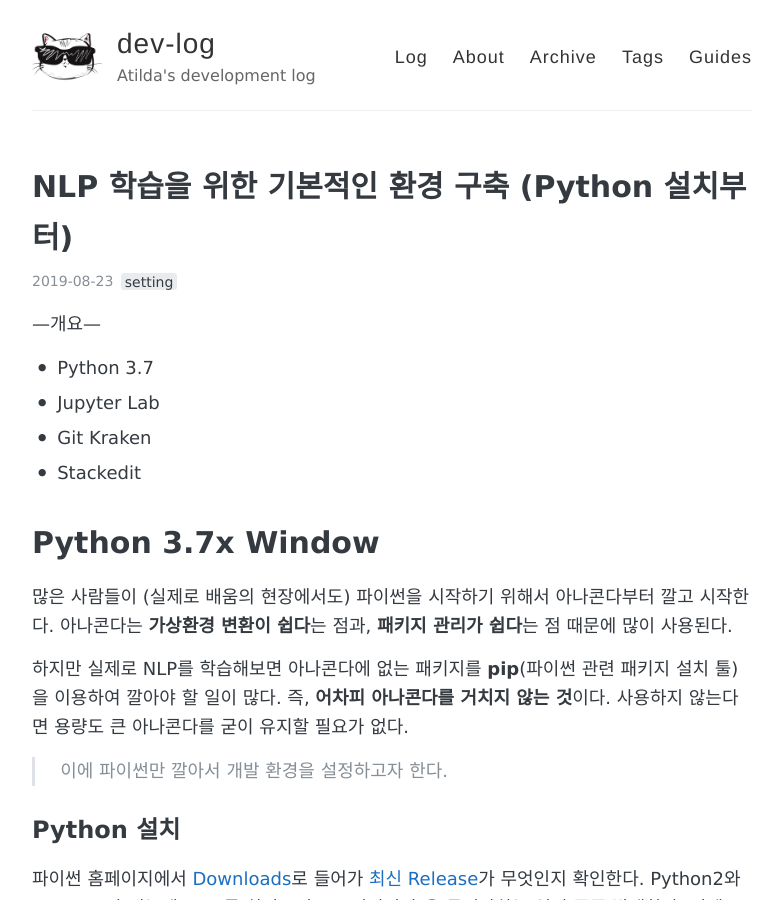
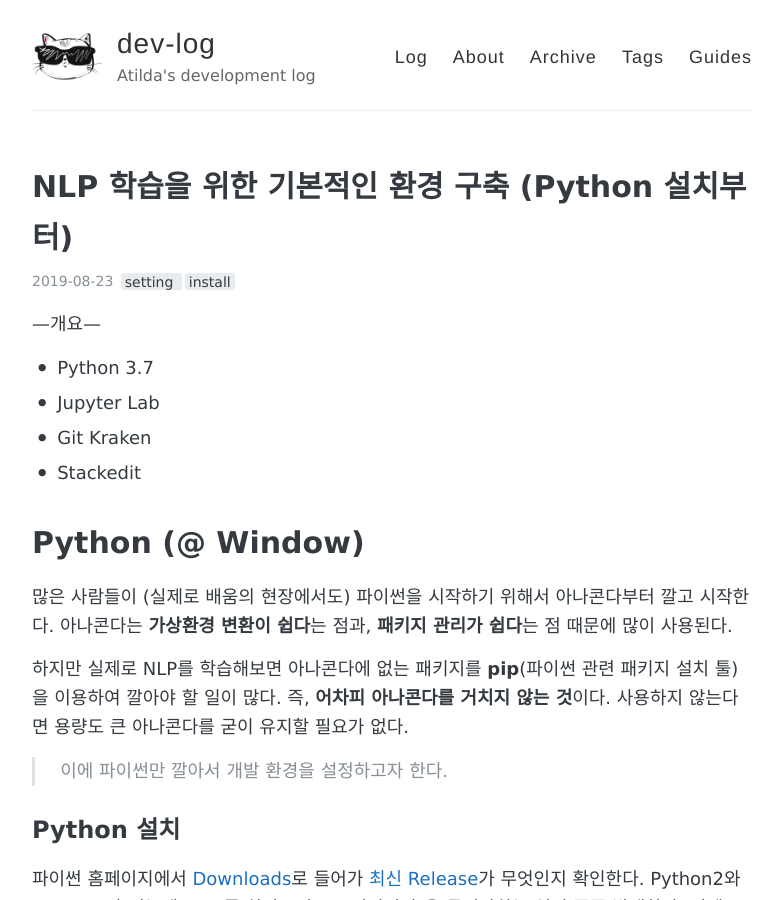
Before and after one commit to stellarway/stellarway.github.io, a Jekyll site: the page built from _posts/2019-08-23-MyEnviroment.md, in a window 1280 px wide and 900 px high. Shown: the whole window, without its empty margins (248-1030 px from the left). Built offline with Jekyll 4.4.1, drawn with Linux system fonts in a browser that asks for light colours.

Commit message:
_posts/2019-08-23-MyEnviroment.md updated from https://stackedit.io/

```diff
--- a/_posts/2019-08-23-MyEnviroment.md
+++ b/_posts/2019-08-23-MyEnviroment.md
@@ -1,7 +1,7 @@
 ---
 layout: post
 title: "NLP 학습을 위한 기본적인 환경 구축 (Python 설치부터)"
-tags: [setting]
+tags: [setting, install]
 comments: true
 ---
 ---개요---
@@ -10,7 +10,7 @@ comments: true
  - Git Kraken
  - Stackedit
 
-# Python 3.7x Window
+# Python (@ Window)
 
 많은 사람들이 (실제로 배움의 현장에서도) 파이썬을 시작하기 위해서 아나콘다부터 깔고 시작한다. 아나콘다는 **가상환경 변환이 쉽다**는 점과, **패키지 관리가 쉽다**는 점 때문에 많이 사용된다.
 
```
Also changed, not shown: other parts of _posts/2019-08-23-MyEnviroment.md (+2 -2 lines).
